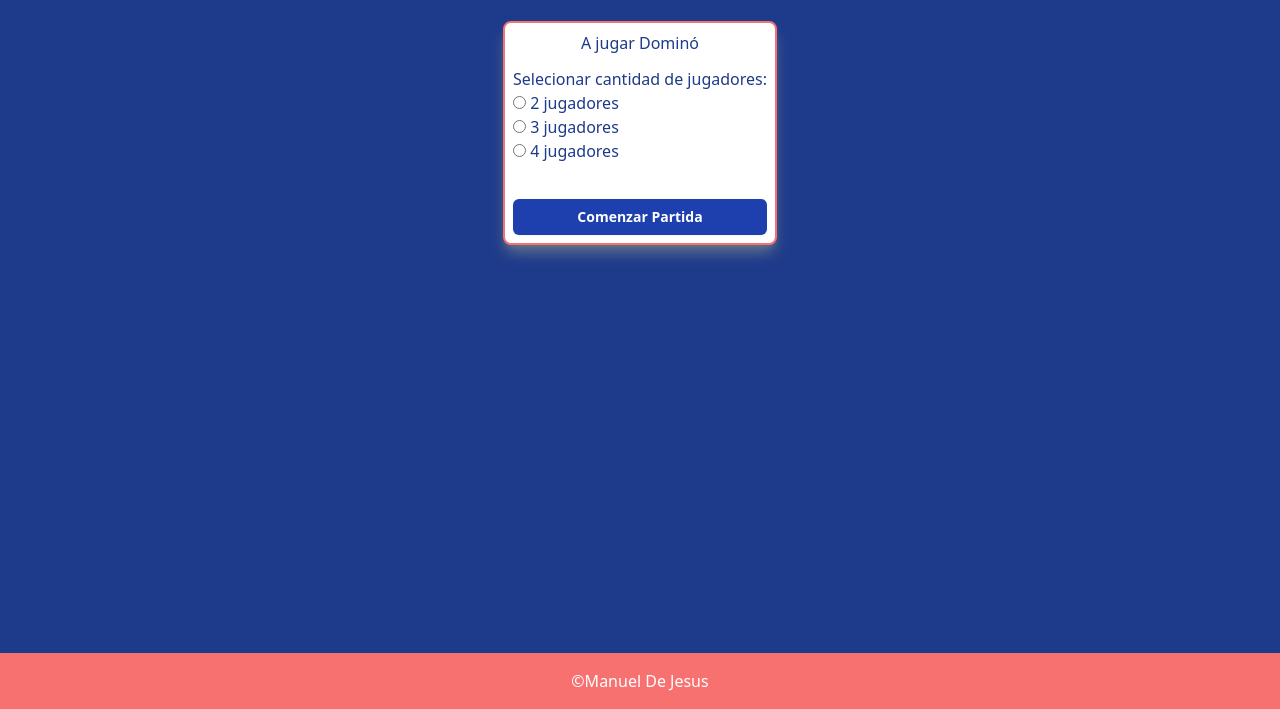
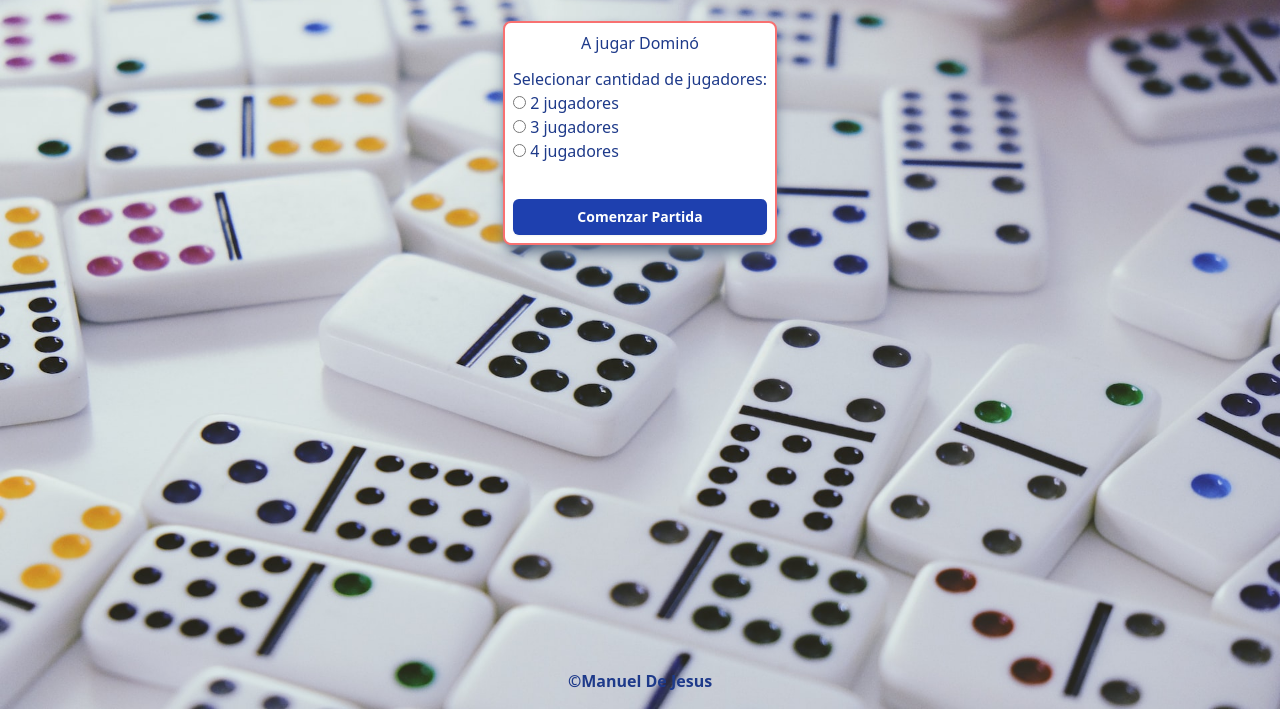
Before and after one commit to ernest03011/dominios-web, a website with bundled scripts: page build/index.html in a window 1280 px wide. Shown: the part 91-800 px from the top of the page. Built offline with nearby package versions, Linux system fonts and the light colour scheme.

Commit message:
keep adding styles to the page using tailwindcss

```diff
--- a/src/input.css
+++ b/src/input.css
@@ -1,3 +1,18 @@
 @tailwind base;
 @tailwind components;
 @tailwind utilities;
+
+@layer base {
+  input[type='number']::-webkit-outer-spin-button,
+  input[type='number']::-webkit-inner-spin-button,
+  input[type='number'] {
+    -webkit-appearance: none;
+    margin: 0;
+    -moz-appearance: textfield !important;
+  }
+}
+
+body{
+  background-image: url(/build/images/dominio-colores-1920x1280.jpg);
+  background-size: cover;
+}
```
Also changed, not shown: build/css/styles.css, build/index.html, build/js/gameManager.js.
